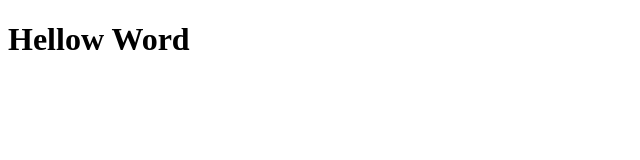
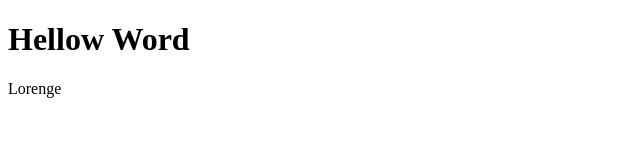
Before and after one commit to adeDinataCandra/wpu-git-test-2, a plain HTML site: page index.html in a window 1280 px wide. Shown: the full height of the page, 0-640 px from the left. Drawn offline with Linux system fonts and the light colour scheme.

Commit message:
Menambahkan paragraf

```diff
--- a/index.html
+++ b/index.html
@@ -8,5 +8,6 @@
 </head>
 <body>
     <h1>Hellow Word</h1>
+    <p>Lorenge</p>
 </body>
 </html>
```
